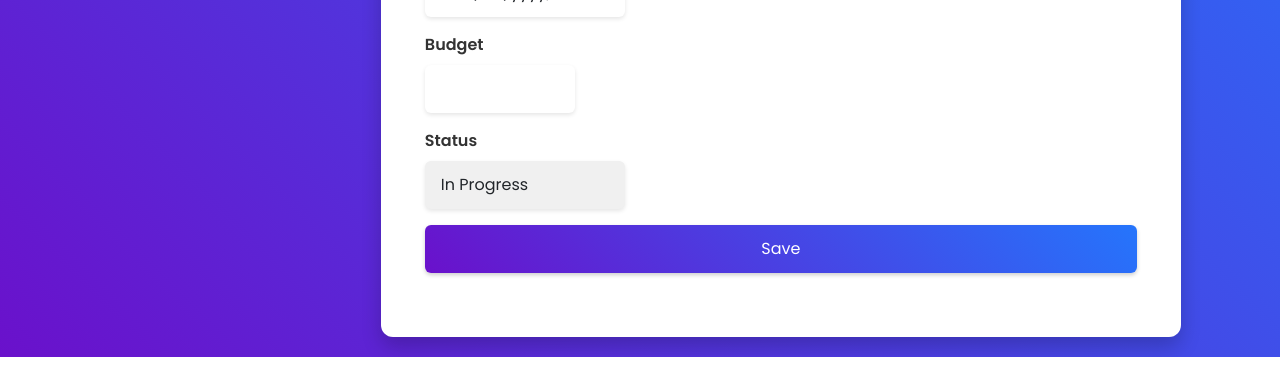
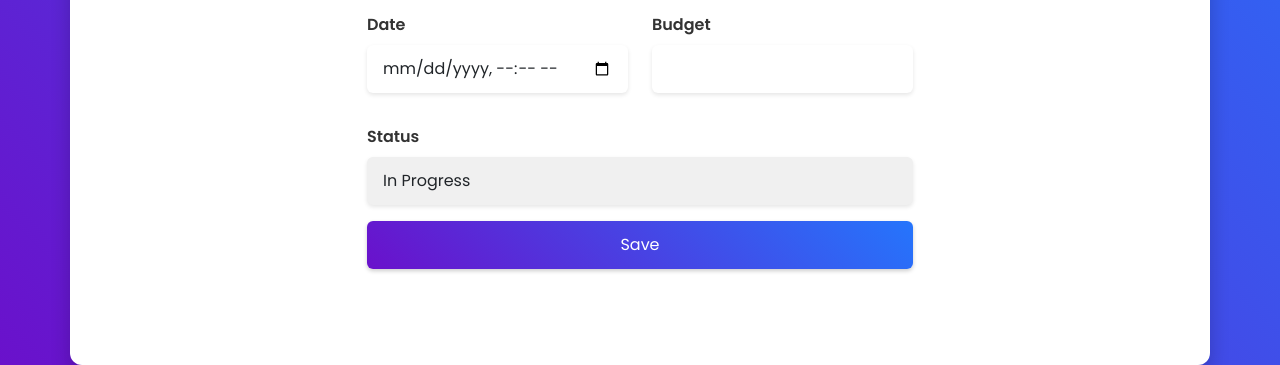
Before and after one commit to KP419/DOM-class, a plain HTML site: page index.html in a window 1280 px wide. Shown: the part 443-808 px from the top of the page. Drawn offline with nearby package versions, Linux system fonts and the light colour scheme.

Commit message:
more styling

```diff
--- a/index.html
+++ b/index.html
@@ -19,9 +19,10 @@
     <link rel="stylesheet" href="./styles/app.css" />
   </head>
   <body>
-    <h1>Task Manager</h1>
-    <main>
-      <section id="list" class="container">
+    <h1 class="text-center my-4">Task Manager</h1>
+    <main class="container">
+      <div class="row justify-content-center">
+        <section id="list" class="col-md-8 col-lg-6">
           <div class="mb-3">
             <label class="form-label" for="inputTitle">Title</label>
             <input type="text" class="form-control" id="inputTitle" />
@@ -38,7 +39,8 @@
             <label class="form-label" for="inputColor">Color</label>
             <input type="color" class="form-control" id="inputColor" />
           </div>
-        <div class="mb-3">
+          <div class="row">
+            <div class="col-md-6 mb-3">
               <label class="form-label" for="inputDate">Date</label>
               <input
                 type="datetime-local"
@@ -46,9 +48,10 @@
                 id="inputDate"
               />
             </div>
-        <div class="mb-3">
+            <div class="col-md-6 mb-3">
               <label class="form-label" for="inputBudget">Budget</label>
               <input type="number" class="form-control" id="inputBudget" />
+            </div>
           </div>
           <div class="mb-3">
             <label class="form-label" for="inputStatus">Status</label>
@@ -65,6 +68,7 @@
             </button>
           </div>
         </section>
+      </div>
       <section id="form"></section>
     </main>
     <script
--- a/styles/app.css
+++ b/styles/app.css
@@ -1,4 +1,3 @@
-
 /* Reset default styles */
 * {
     box-sizing: border-box;
@@ -10,16 +9,12 @@
     font-family: 'Poppins', sans-serif;
     background: linear-gradient(45deg, #6a11cb, #2575fc);
     color: #fff;
+    min-height: 100vh;
     display: flex;
-    justify-content: center;
-    align-items: center;
-    min-height: 100vh;
+    flex-direction: column;
   }
 
   h1 {
-    text-align: center;
-    margin-bottom: 2rem;
-    font-size: 2.5rem;
     text-shadow: 0 2px 4px rgba(0, 0, 0, 0.2);
   }
 
@@ -28,9 +23,8 @@
     box-shadow: 0 10px 20px rgba(0, 0, 0, 0.2);
     padding: 2rem;
     border-radius: 12px;
-    max-width: 800px;
-    width: 100%;
     color: #333;
+    flex-grow: 1;
   }
 
   section {
@@ -64,16 +58,7 @@
     box-shadow: none;
   }
 
-  #inputDate {
-    width: 200px;
-  }
-
-  #inputBudget {
-    width: 150px;
-  }
-
   #inputStatus {
-    width: 200px;
     background-color: #f0f0f0;
   }
 
@@ -107,3 +92,9 @@
     background-color: #5a0fb3;
     border-color: #5a0fb3;
   }
+
+  @media (max-width: 767px) {
+    body {
+      padding: 1rem;
+    }
+  }
```
Lines whose indentation alone changed are shown as unchanged.
